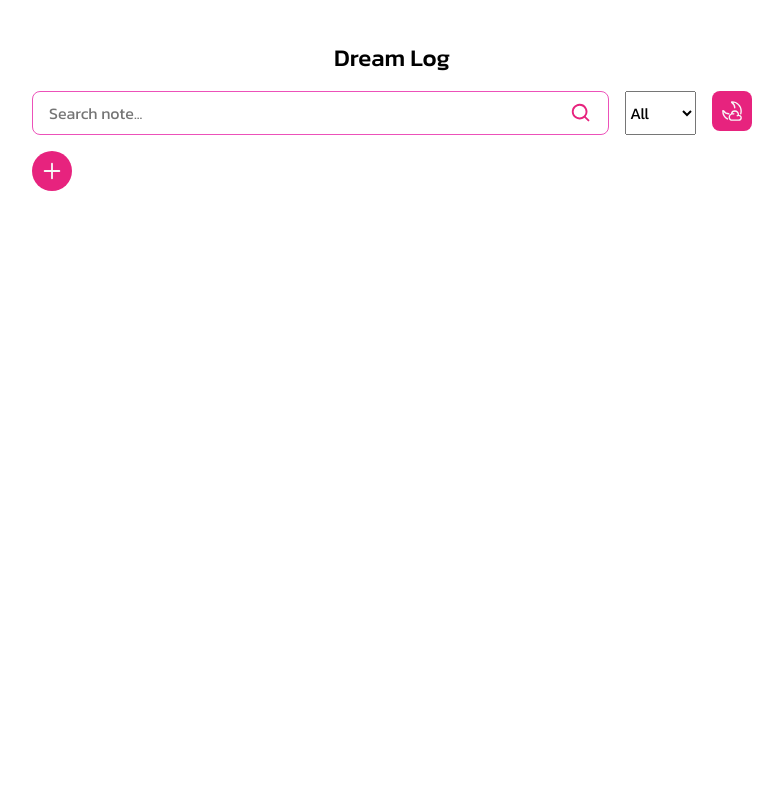
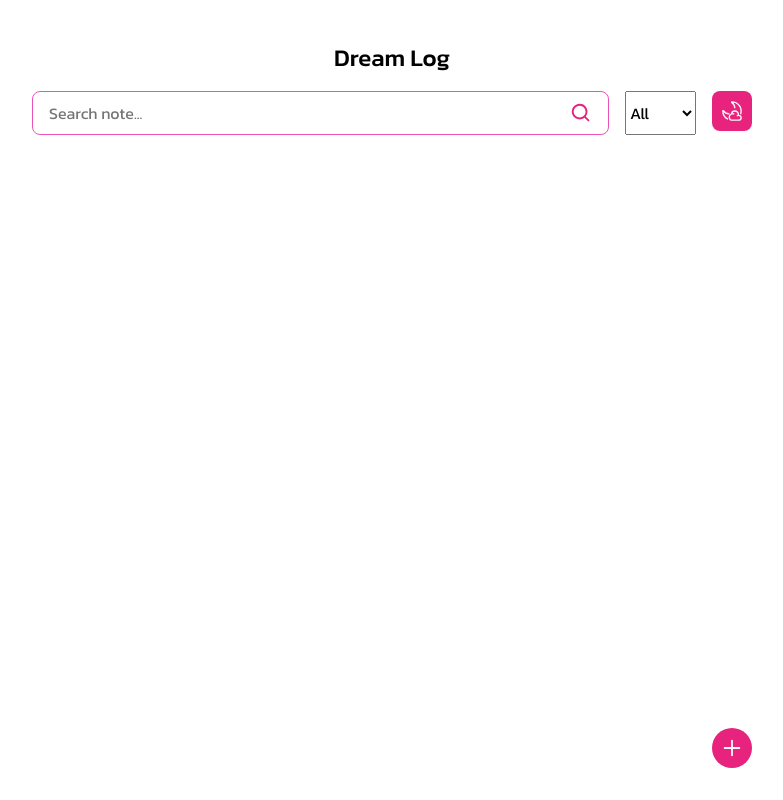
Before and after one commit to CodectiveOrg/bootcamp-2025-01-react-jeyafzam, a React (Vite) app in the folder dream-log/: page / in a window 1280 px wide. Shown: the whole page, without its empty margins (248-1031 px from the left). Built offline with nearby package versions, Linux system fonts and the light colour scheme; a web font is replaced by a local one.

Commit message:
[UPDATE] button position

```diff
--- a/dream-log/src/components/Footer/Footer.module.css
+++ b/dream-log/src/components/Footer/Footer.module.css
@@ -0,0 +1,7 @@
+.footer{
+    .button{
+        position: fixed;
+        inset-block-end: 2rem;
+        inset-inline-end: max(1rem,(100% - 45rem)/2);
+    }
+}
--- a/dream-log/src/components/Footer/Footer.tsx
+++ b/dream-log/src/components/Footer/Footer.tsx
@@ -2,12 +2,12 @@ import MingcuteAddLine from "../../icons/MingcuteAddLine";
 
 import Button from "../Button/Button";
 
-
+import styles from "./Footer.module.css"
 
 const Footer = () =>{
     return(
-        <footer >
-        <Button sameWidthHeight shape="circle">
+        <footer className={styles.footer} >
+        <Button className={styles.button} shape="circle" sameWidthHeight>
           <MingcuteAddLine/>
         </Button>
       </footer>
--- a/dream-log/src/components/SearchBox/SearchBox.module.css
+++ b/dream-log/src/components/SearchBox/SearchBox.module.css
@@ -1,4 +1,4 @@
-.search-box{
+.search-box {
   overflow: hidden;
 
   display: flex;
@@ -20,7 +20,7 @@
 
     line-height: 1;
 
-        &:focus{
+    &:focus {
       outline: none;
     }
   }
@@ -32,7 +32,7 @@
 
     cursor: pointer;
   }
-    &:focus-within{
+  &:focus-within {
     outline: 2px solid var(--color-primary-light);
   }
 }
```
Lines whose indentation alone changed are shown as unchanged.
